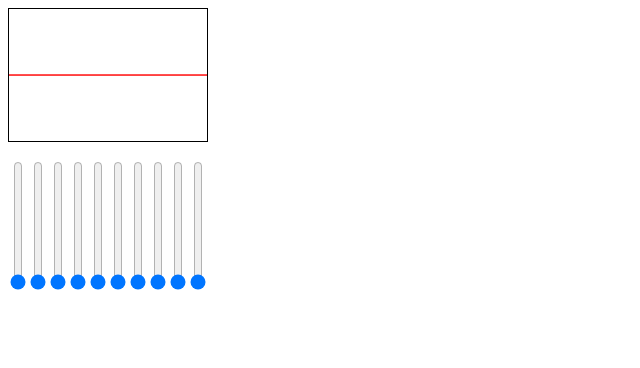
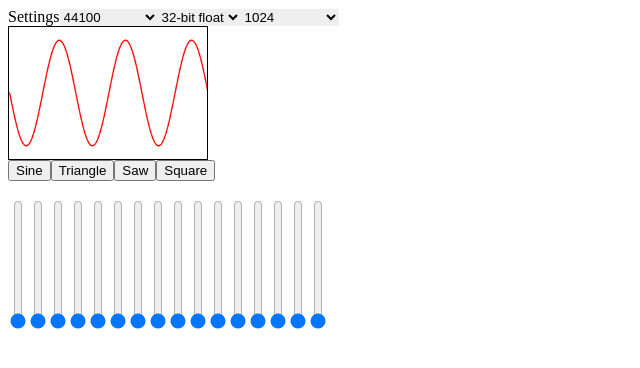
Before and after one commit to vectorsize/wavegen, a React (Create React App) app: page / in a window 1280 px wide. Shown: the top 368 px of the page, without its empty margins (0-640 px from the left). Built offline with nearby package versions, Linux system fonts and the light colour scheme.

Commit message:
feat: adds settings and presets

```diff
--- a/src/components/app.tsx
+++ b/src/components/app.tsx
@@ -3,22 +3,34 @@ import styled from 'styled-components'
 
 import Slider from './slider'
 import Waveform from './waveform'
+import Dropdown from './dropdown'
 
 import {
   harms,
-  initAmps,
   oscillators,
-  freqs,
   allSines,
   normalize,
-  setAmplitude
+  setAmplitude,
 } from '../lib/utils'
+
+import { makeSine, makeSquare, makeSaw, makeTriangle } from '../presets'
 
 // Constants
 // --
-// const SINE =
+const numHarmonics = 16
+const fundamental = 440
+
+// Presets
+const SINE = makeSine(numHarmonics)
+const SQUARE = makeSquare(numHarmonics)
+const SAW = makeSaw(numHarmonics)
+const TRIANGLE = makeTriangle(numHarmonics)
+
 const width = 300
 const height = 200
+const sampleRates = [22050, 44100, 48000, 88200, 96000]
+const bits = [8, 16, 24, 32]
+const tableSizes = [128, 256, 512, 1024, 2048, 4096]
 
 // Components
 // --
@@ -39,26 +51,60 @@ const VerticalSlider = styled(Slider)`
   transform: rotate(-90deg);
 `
 
+const Settings = styled.div``
+
+const Button = styled.button``
+
 function Main() {
-  const [gain, setGain] = useState(1)
-  const [fundamental, setFundamental] = useState(440)
-  const [numHarmonics, setNumHarmonics] = useState(10)
   const [sampleRate, setSampleRate] = useState(44100)
-  const [amplitudes, setAmplitudes] = useState(initAmps(numHarmonics))
+  const [bitRate, setBitRate] = useState(bits[3])
+  const [amplitudes, setAmplitudes] = useState(SINE)
+  // const [amplitudes, setAmplitudes] = useState(initAmps(numHarmonics))
+  const [tableSize, setTableSize] = useState(1024)
 
   const update = setAmplitude([amplitudes, setAmplitudes])
 
-  const allFrequencies = freqs(numHarmonics, fundamental)
-  const allOscillators = oscillators(numHarmonics, fundamental, sampleRate)
-  const allSinewaves = allSines(allOscillators, amplitudes)
+  // const allFrequencies = freqs(numHarmonics, fundamental)
+  const allOscillators = oscillators(
+    numHarmonics,
+    fundamental,
+    sampleRate,
+    tableSize
+  )
+
+  const allSineWaves = allSines(allOscillators, amplitudes)
   const harmonics = harms(numHarmonics)
 
   // only normalize when more than 1 tables populated
   const populated: boolean = amplitudes.filter(Boolean).length > 1
-  const normalizedData = populated ? normalize(allSinewaves) : allSinewaves
+  const normalizedData = populated ? normalize(allSineWaves) : allSineWaves
 
   return (
     <App>
+      <Settings>
+        Settings
+        <Dropdown
+          options={sampleRates}
+          label={'Sample Rate'}
+          selected={sampleRate}
+          onChange={setSampleRate}
+        />
+        <Dropdown
+          options={bits}
+          label={'Bit Depth'}
+          selected={bitRate}
+          onChange={setBitRate}
+          selectTitle={(BR: number) =>
+            `${BR}${BR === 32 ? '-bit float' : '-bit'}`
+          }
+        />
+        <Dropdown
+          options={tableSizes}
+          label={'Cycle Length'}
+          selected={tableSize}
+          onChange={setTableSize}
+        />
+      </Settings>
       <Waveform
         width={width}
         height={height}
@@ -66,6 +112,12 @@ function Main() {
         lineWidth={2}
         amp={0.8}
       />
+      <div>
+        <Button onClick={() => setAmplitudes(SINE)}>Sine</Button>
+        <Button onClick={() => setAmplitudes(TRIANGLE)}>Triangle</Button>
+        <Button onClick={() => setAmplitudes(SAW)}>Saw</Button>
+        <Button onClick={() => setAmplitudes(SQUARE)}>Square</Button>
+      </div>
       <Harmonies>
         {harmonics.map((h) => (
           <VerticalSlider
@@ -74,8 +126,7 @@ function Main() {
             }}
             step={0.01}
           />
-        )
-        )}
+        ))}
       </Harmonies>
     </App>
   )
--- /dev/null
+++ b/src/components/dropdown.tsx
@@ -0,0 +1,29 @@
+import React from 'react'
+import styled from 'styled-components'
+
+const Select = styled.select`
+  border: none;
+`
+
+type DropDownProps = {
+  label: string
+  options: any[]
+  selected: string | number
+  onChange: (v: any) => any
+  selectTitle?: (v: any) => any
+}
+
+const DropDown = (props: DropDownProps) => (
+  <Select onChange={(e) => props.onChange(Number(e.target.value))}>
+    <option value="" disabled>
+      {props.label}
+    </option>
+    {props.options.map((v: any): any => (
+      <option selected={v === props.selected} value={v}>
+        {(props.selectTitle && props.selectTitle(v)) || v}
+      </option>
+    ))}
+  </Select>
+)
+
+export default DropDown
--- a/src/lib/utils.ts
+++ b/src/lib/utils.ts
@@ -1,44 +1,51 @@
-
 import Oscillator from '../lib/oscillator'
 
 // data
 // --
-export const harms = (nHarmonics: number): number[] => new Array(nHarmonics)
+export const harms = (nHarmonics: number): number[] =>
+  new Array(nHarmonics).fill(0).map((_, i) => i)
+
+export const oscillators = (
+  nHarmonics: number,
+  F: number,
+  SR: number,
+  size?: number
+): number[][] =>
+  new Array(nHarmonics)
     .fill(0)
-  .map((_, i) => i)
+    .map((_, i) => new Oscillator((i + 1) * F, SR, size).sine())
 
-export const initAmps = (nHarmonics: number): number[] => new Array(nHarmonics)
-  .fill(0
-  )
+export const freqs = (nHarmonics: number, F: number): number[] =>
+  new Array(nHarmonics).fill(0).map((_, i) => (i + 1) * F)
 
-export const oscillators = (nHarmonics: number, F: number, SR: number): number[][] => new Array(nHarmonics)
-  .fill(0)
-  .map((_, i) => new Oscillator((i + 1) * F, SR).sine())
-
-export const freqs = (nHarmonics: number, F: number): number[] => new Array(nHarmonics)
-  .fill(0)
-  .map((_, i) => (i + 1) * F)
-
-export const allSines = (oscillators: number[][], amplitudes: number[]): number[] => oscillators
-  .map((o, i) => o
-    .map(f => f * amplitudes[i]))
+export const allSines = (
+  oscillators: number[][],
+  amplitudes: number[]
+): number[] =>
+  oscillators
+    .map((o, i) => o.map((f) => f * amplitudes[i]))
     .reduce((added, v) => {
       v.map((f, i) => {
         added[i] = added[i] ? added[i] + f : f
+        return f
       })
       return added
     }, [])
 
-export const scale = (value: number, istart: number, istop: number, ostart: number, ostop: number): number =>
-  ostart + (ostop - ostart) * ((value - istart) / (istop - istart));
+export const scale = (
+  value: number,
+  istart: number,
+  istop: number,
+  ostart: number,
+  ostop: number
+): number => ostart + (ostop - ostart) * ((value - istart) / (istop - istart))
 
 export const normalize = (l: number[]): number[] => {
   const max = Math.max(...l)
   const min = Math.min(...l)
 
-  return l.map(v => scale(v, min, max, -1, 1))
+  return l.map((v) => scale(v, min, max, -1, 1))
 }
-
 
 // helpers
 // --
--- /dev/null
+++ b/src/presets.ts
@@ -0,0 +1,39 @@
+// Formulas found in
+// https://legacy.earlham.edu/~tobeyfo/musictechnology/3_Harmonics_AddSynth_edit.html
+// https://en.wikibooks.org/wiki/Sound_Synthesis_Theory/Additive_Synthesis
+
+const inv = (n: number) => 1 / n
+const sq = (n: number) => n * n
+
+export const makeSine = (numHarmonics: number) =>
+  [1].concat(new Array(numHarmonics - 1).fill(0))
+
+export const makeSquare = (numHarmonics: number) =>
+  [1].concat(
+    new Array(numHarmonics - 1)
+      .fill(0)
+      .map((v, i) => ((i + 1) % 2 === 0 ? inv(i + 2) : v))
+  )
+
+export const makeSaw = (numHarmonics: number) =>
+  [1].concat(new Array(numHarmonics - 1).fill(0).map((v, i) => inv(i + 2)))
+
+const odds = (numHarmonics: number) =>
+  new Array(numHarmonics)
+    .fill(0)
+    .map((v, n) => n + 1)
+    .filter((i, n) => i % 2 === 0)
+    .reduce(
+      (all: any, v, n) => ({ ...all, ...{ [v]: (n + 1) % 2 === 1 ? -1 : 1 } }),
+      {}
+    )
+
+export const makeTriangle = (numHarmonics: number) =>
+  [1].concat(
+    new Array(numHarmonics - 1)
+      .fill(0)
+      .map((v, n) => n + 1)
+      .map((v, i) =>
+        (i + 1) % 2 === 0 ? inv(sq(i + 2)) * (odds(numHarmonics)[v] || 1) : 0
+      )
+  )
```
Lines whose indentation alone changed are shown as unchanged.
